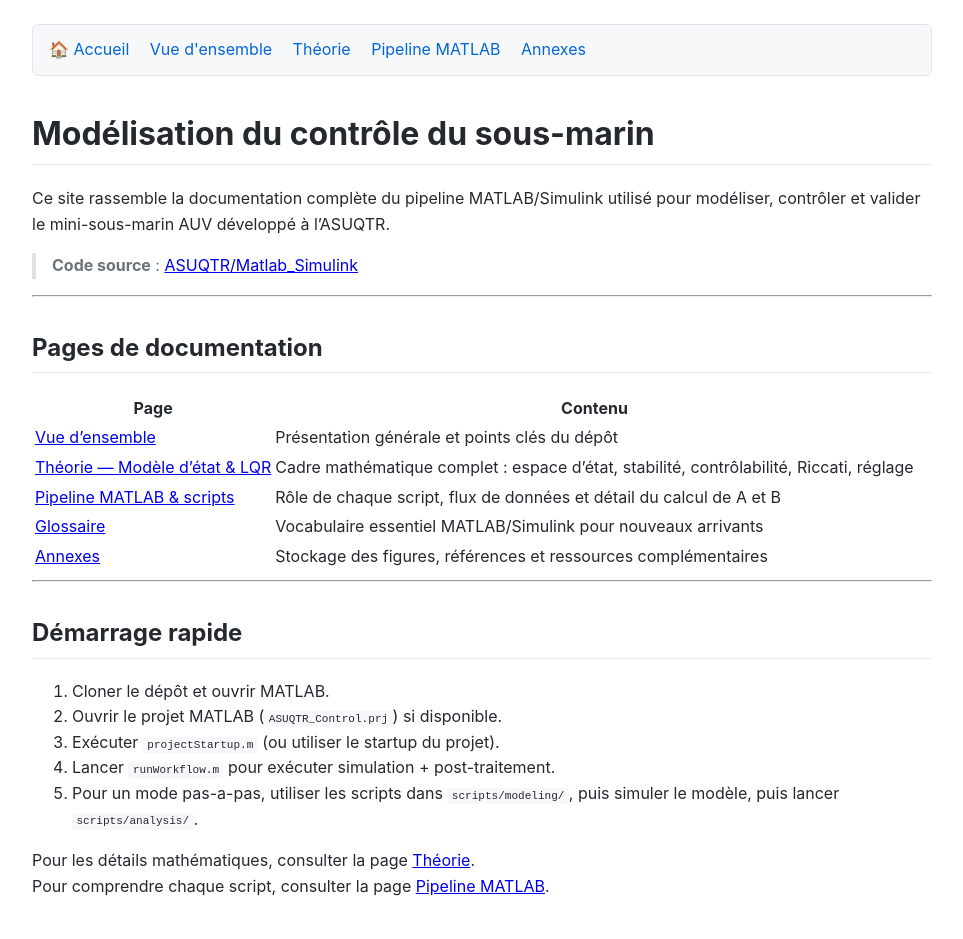
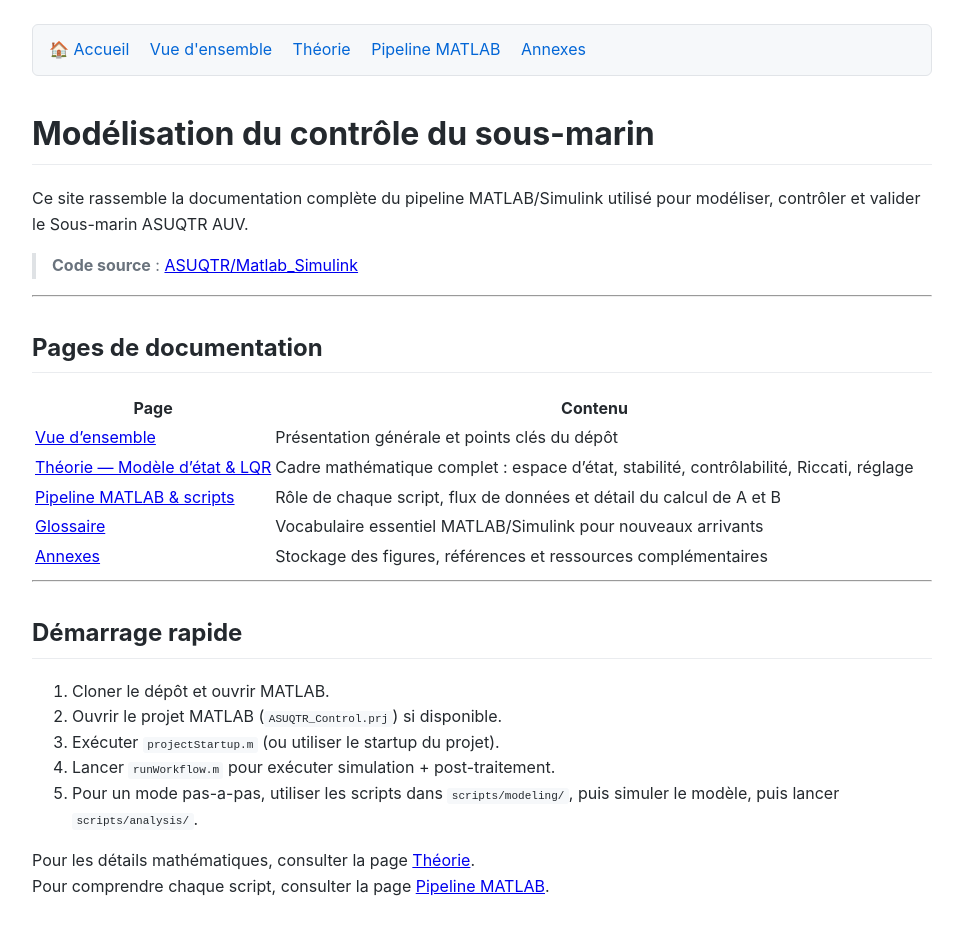
Before and after one commit to ASUQTR/Matlab_Simulink, a Jekyll site: the page built from docs/index.md, in a window 1280 px wide. Shown: the whole page, without its empty margins (158-1121 px from the left). Built offline with Jekyll 4.4.1, drawn with Linux system fonts in a browser that asks for light colours.

Commit message:
modifications graphiques

```diff
--- a/docs/_config.yml
+++ b/docs/_config.yml
@@ -1,5 +1,5 @@
 theme: minima
-title: "Modélisation du contrôle du mini-sous-marin"
+title: "Modélisation du contrôle du Sous-marin ASUQTR"
 description: "Documentation du pipeline MATLAB/Simulink — modèle d'état, LQR, scripts"
 baseurl: "/Matlab_Simulink"
 url: "https://asuqtr.github.io"
--- a/docs/index.md
+++ b/docs/index.md
@@ -1,11 +1,11 @@
 ---
 layout: default
-title: "Documentation — Mini-sous-marin MATLAB/Simulink"
+title: "Documentation — Sous-marin ASUQTR MATLAB/Simulink"
 ---
 
 # Modélisation du contrôle du sous-marin
 
-Ce site rassemble la documentation complète du pipeline MATLAB/Simulink utilisé pour modéliser, contrôler et valider le mini-sous-marin AUV développé à l'ASUQTR.
+Ce site rassemble la documentation complète du pipeline MATLAB/Simulink utilisé pour modéliser, contrôler et valider le Sous-marin ASUQTR AUV.
 
 > **Code source** : [ASUQTR/Matlab\_Simulink](https://github.com/ASUQTR/Matlab_Simulink)
 
```
Also changed, not shown: tools/README.md, 9 other files.
